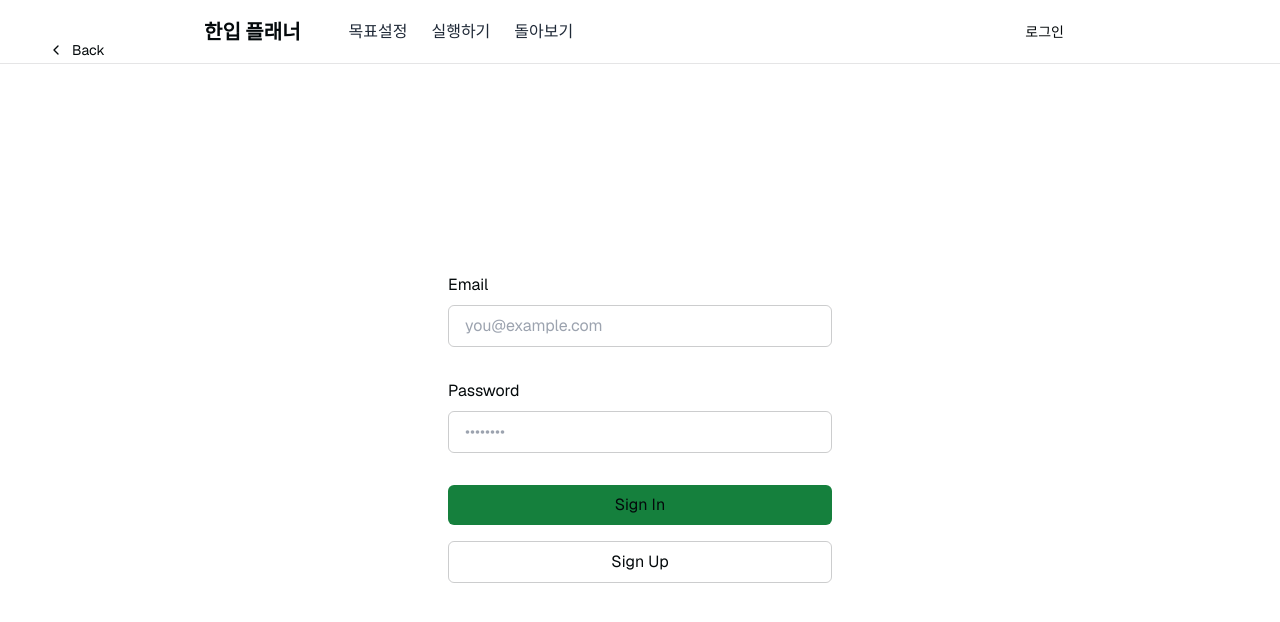
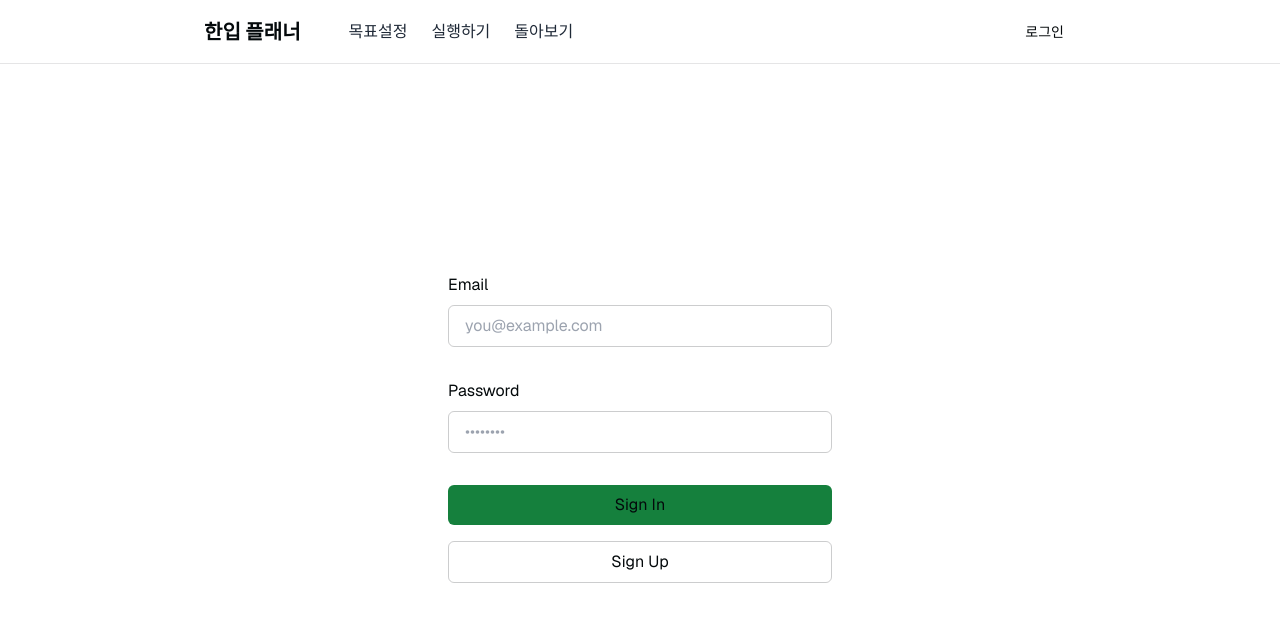
Before and after one commit to icetiredisgettingbear/one-bite-planner, a Next.js app: page /login in a window 1280 px wide. Shown: the top 622 px of the page. Built offline with nearby package versions, Linux system fonts and the light colour scheme; no server answers.

Commit message:
styles: 기본 로그인 페이지의 뒤로가기 버튼 삭제

```diff
--- a/app/login/page.tsx
+++ b/app/login/page.tsx
@@ -53,27 +53,6 @@ export default function Login({
 
   return (
     <div className="flex-1 flex flex-col w-full px-8 sm:max-w-md justify-center gap-2">
-      <Link
-        href="/"
-        className="absolute left-8 top-8 py-2 px-4 rounded-md no-underline text-foreground bg-btn-background hover:bg-btn-background-hover flex items-center group text-sm"
-      >
-        <svg
-          xmlns="http://www.w3.org/2000/svg"
-          width="24"
-          height="24"
-          viewBox="0 0 24 24"
-          fill="none"
-          stroke="currentColor"
-          strokeWidth="2"
-          strokeLinecap="round"
-          strokeLinejoin="round"
-          className="mr-2 h-4 w-4 transition-transform group-hover:-translate-x-1"
-        >
-          <polyline points="15 18 9 12 15 6" />
-        </svg>{" "}
-        Back
-      </Link>
-
       <form className="flex-1 flex flex-col w-full justify-center gap-2 text-foreground">
         <label className="text-md" htmlFor="email">
           Email
```
